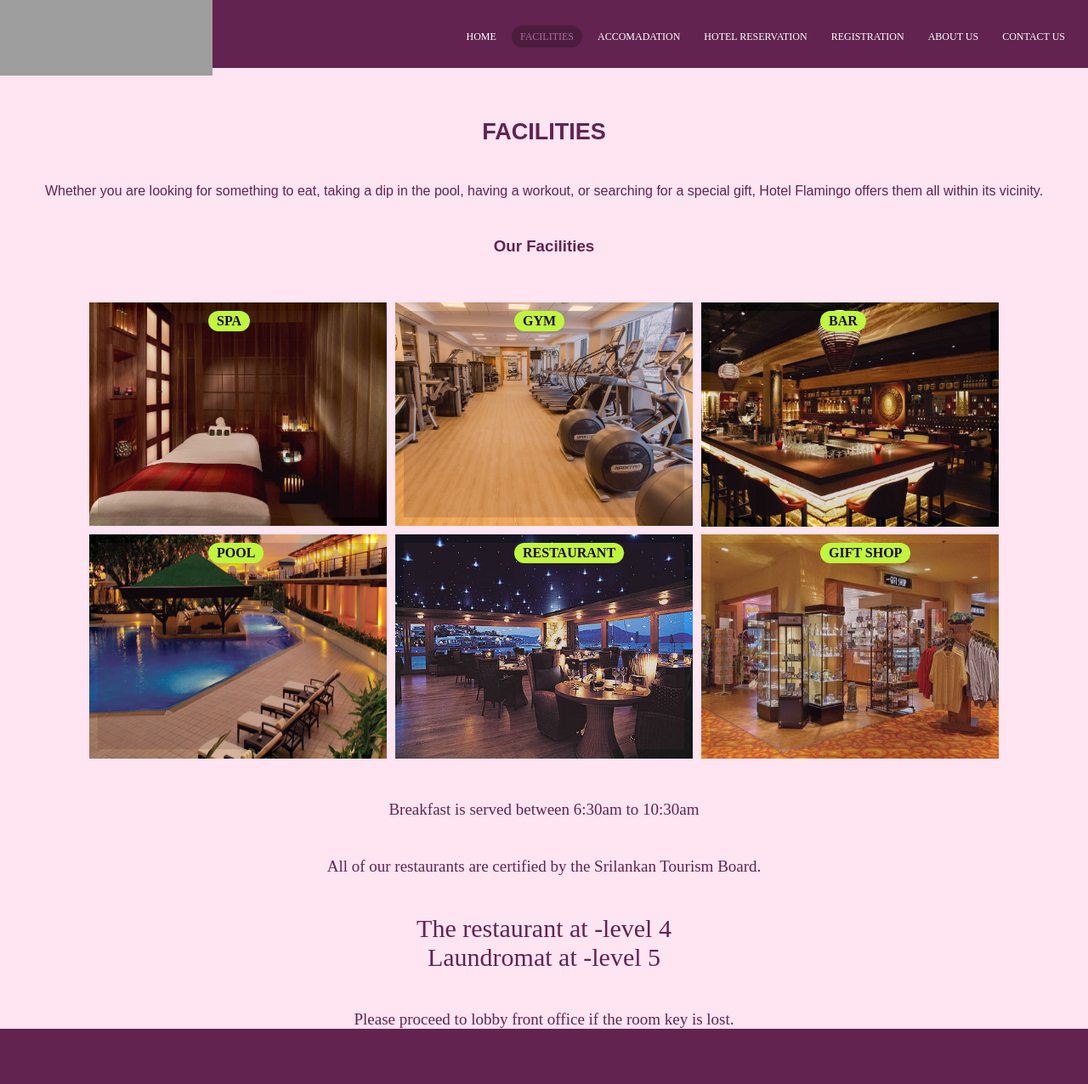
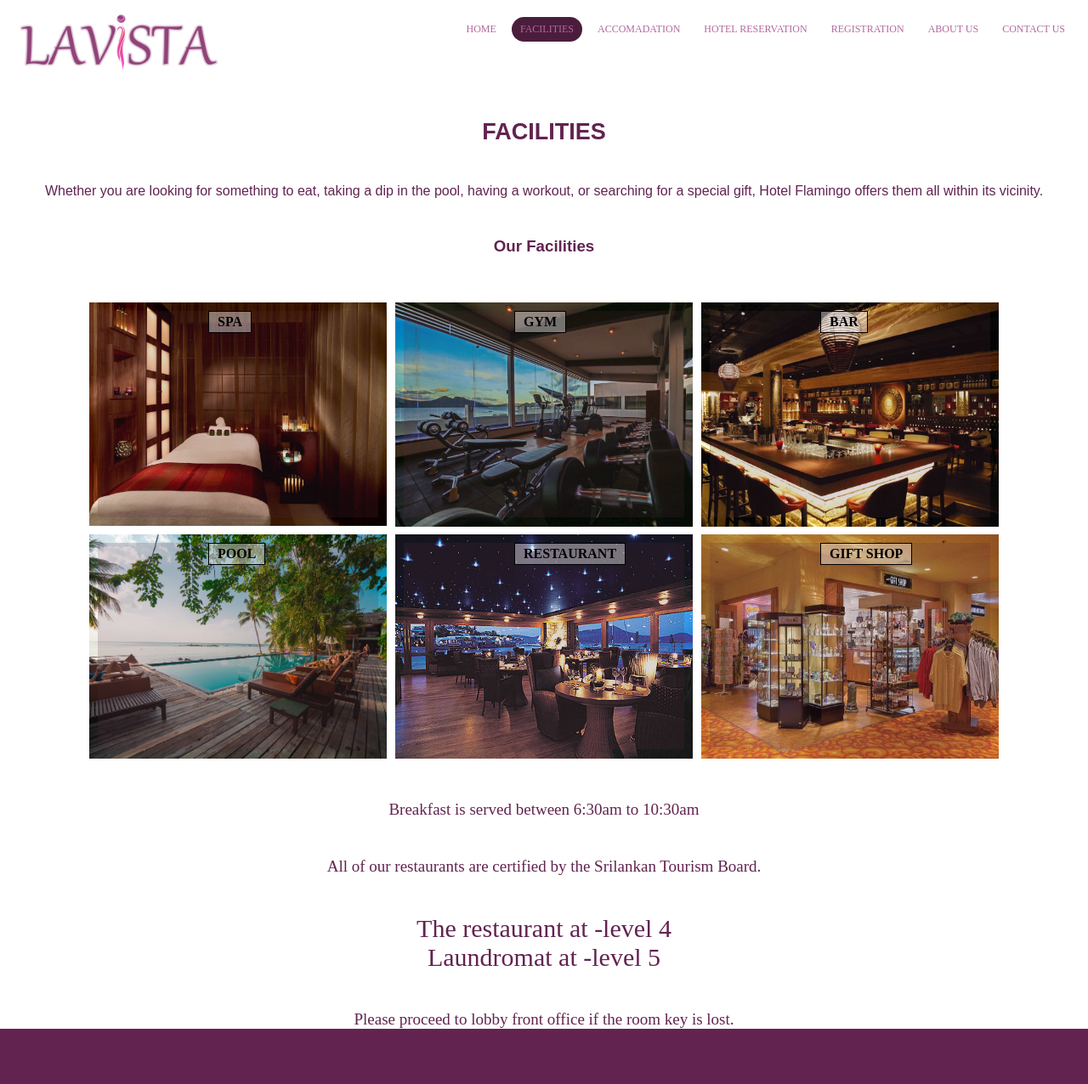
Before and after one commit to Thenuka-amarasinghe/WEB-Final-Assignment-2020, a PHP site: page /Facilities.html in a window 1280 px wide. Shown: the whole page at 85% size. Run offline with PHP 8.4, Linux system fonts and the light colour scheme; grey boxes are pictures that could not be loaded.

Commit message:
changed facility nav bar

```diff
--- a/Facilities.css
+++ b/Facilities.css
@@ -8,25 +8,25 @@
 body
 {
 
-	background-color: #FFE4F1;
-	color: white;
+	margin: 0;
+	font-family: Now;
 }
 
 .logo
 {
-	margin-top: -11px;
+	margin: 3px 15px;
 }
 
 .navMain
 {
+	background-color: #ffffff;
+	height: 80px;
 	width: 100%;
-	height: 80px;
-	background-color: #622350;
 }
 
 .menu
 {
-	font-family: Now;
+	/*font-family: Now; */
 	float: right;
 	margin-right: 15px;
 }
@@ -34,21 +34,21 @@ body
 .menu a
 {
 	display: inline-block;
+	line-height: 25px;
+	margin: 20px 2px;
+	color: #B3699E;
+	font-size: 12px;
+	text-transform: uppercase;
+	padding:2px 10px;
+	border-radius: 20px;
 	text-decoration: none;
-	color: white;
-	line-height: 20px;
-	margin: 30px 2px;
-	text-transform: uppercase;
-	font-size: 12px;
-	padding: 3px 10px;
-	border-radius: 20px;
 }
 
-a.active,a:hover
+a.active,.menu a:hover /* animation of the nav bar elements*/
 {
-   background-color: #4B1D3D;
+    background-color: #4B1D3D;
 	color: #B3699E;
-	transition: 0.8s;
+	transition: .6s;
 }
 
 .mbar
@@ -184,7 +184,6 @@ h3
 	text-align: center;
 	padding-top: 45px;
 	color: #622350;
-
 	font-size: 19px;
 }
 
@@ -212,7 +211,6 @@ h3
 	text-align: center;
 	padding-top: 45px;
 	color: #622350;
-
 	font-size: 19px;
 }
 
@@ -227,14 +225,9 @@ h3
 h4
 {
 	padding: 3px 10px;
-    background-color: #BFF63E;
-	border-radius: 12px;
+	color: #000000;
 	cursor: pointer;
+	border: solid;
+	border-width: .1px;
+	background: rgba(255,255,255,.4);
 }
-
-h4:hover
-{
-	color: #88124D;
-	transition: .5s;
-	filter: alpha(opacity=50)
-}
--- a/Facilities.html
+++ b/Facilities.html
@@ -8,6 +8,7 @@
 	<title>Lavista Sri Lanka</title>
 
 	<link rel="stylesheet" type="text/css" href="Facilities.css">
+  <link rel="shortcut icon" type="image/png" href="icon-hotel.png">
 
 </head>
 
@@ -16,7 +17,7 @@
 	<header>
 	  	    	<!-- nav bar and logo -->
 	  	    	    <nav class="navMain">
-	  	    	    	<img src="HF.png"  width="250px" height="100px" class="logo" alt="hlogo">
+	  	    	    	<a href="Home page.html"><img src="hotel-logo.png"  width="250px" height="100px" class="logo" alt="hlogo"></a>
 
 	  	    	    	<label for="toggle" class="mbar">&#9776;</label>
 	  	    	    	<input type="checkbox" id="toggle"/>
@@ -59,7 +60,7 @@
       		</div>
            			<div class="box">
            					<div class="imgBox">
-           						<img src="gym.jpg">
+           						<img src="gym1.jpg" height="264">
            					</div>
 
            						<div class="details">
@@ -81,7 +82,7 @@
 			</div>
                     <div class="box">
            					<div class="imgBox">
-           						<img src="pool1.jpg" height="264">
+           						<img src="pool.jpg" height="264">
            					</div>
 
            						<div class="details">
--- a/Home page.css
+++ b/Home page.css
@@ -17,8 +17,6 @@ body
 	background-color: #ffffff;
 	height: 80px;
 	width: 100%;
-
-
 }
 
 .logo
@@ -30,8 +28,6 @@ body
 {
 	float: right;
 	margin-right: 15px;
-
-
 }
 
 .menu a /*to change the style & display order*/
--- a/Home page.html
+++ b/Home page.html
@@ -28,6 +28,7 @@
 	  	    	    		<a href="#">Accomadation</a>
 	  	    	    		<a href="#">Hotel Reservation</a>
 	  	    	    		<a href="#">Registration</a>
+                    <a href="#">About Us</a>
 	  	    	    		<a href="#">Contact Us</a>
 	  	    	    	</div>
 	  	    	    </nav>
@@ -35,7 +36,7 @@
 
             <div class="slideshow-container">
                    <div class="mySlides fade">
-                   	     <img src="slide1.jpg" style="width: 1263px">
+                   	     <img src="slide1.jpg">
                    </div>
                    <div class="mySlides fade">
                    	     <img src="slide2.jpg" style="width: 1263px">
```
Also changed, not shown: gym1.jpg (added), pool.jpg (added), 1 other file.
